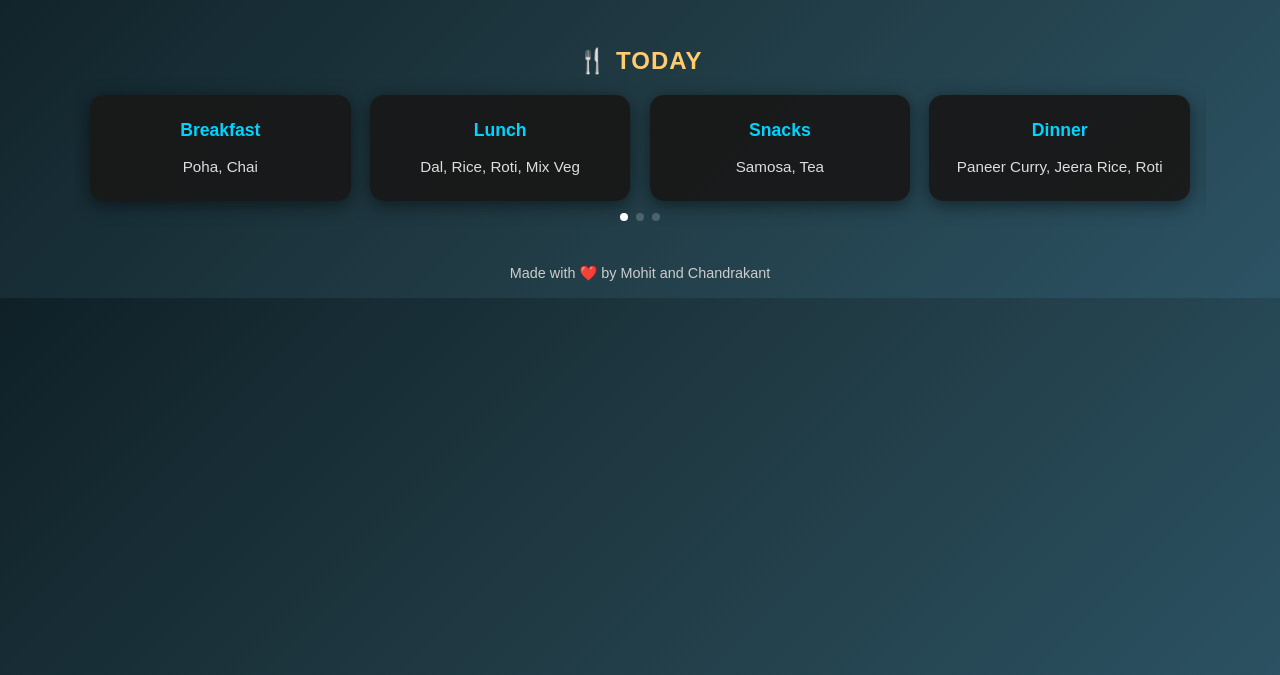
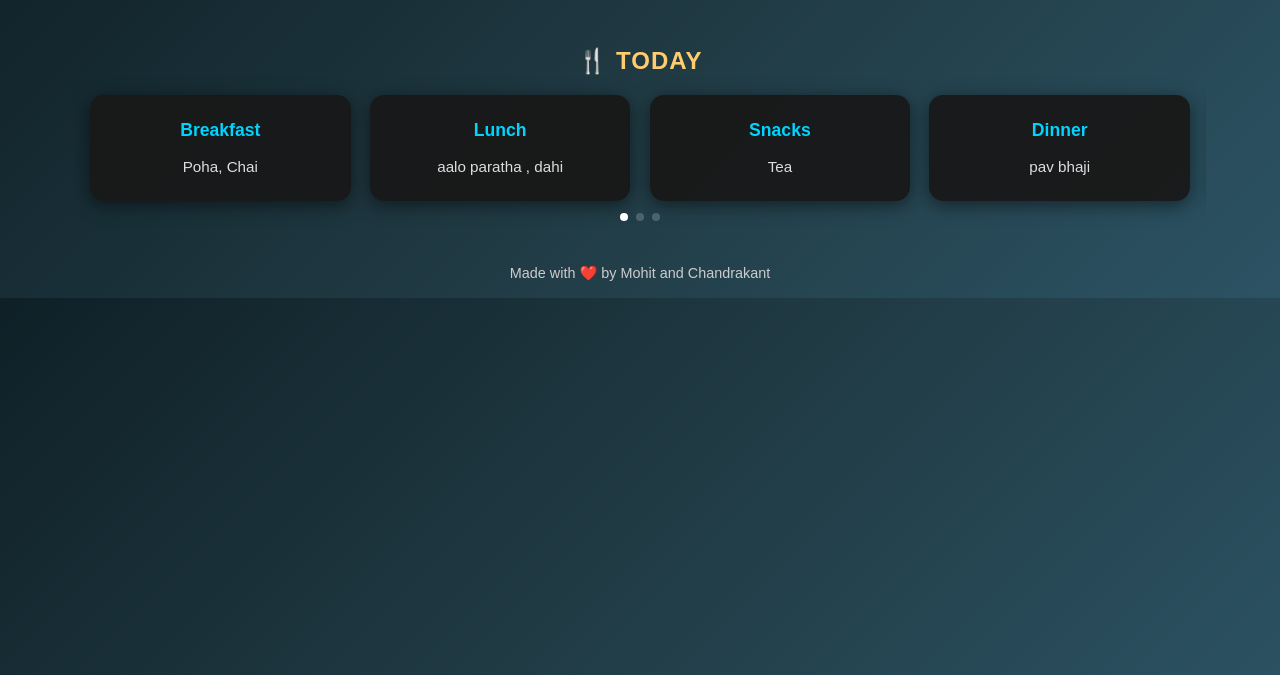
Before and after one commit to mgck0creation-source/mohitchandu.github.io, a plain HTML site: page index.html in a window 1280 px wide. Shown: the part 125-800 px from the top of the page. Drawn offline with nearby package versions, Linux system fonts and the light colour scheme.

Commit message:
Update index.html
add

```diff
--- a/index.html
+++ b/index.html
@@ -133,9 +133,9 @@
         <div class="day-label">🍴 Today</div>
         <div class="meals-grid">
           <div class="meal"><h3>Breakfast</h3><p>Poha, Chai</p></div>
-          <div class="meal"><h3>Lunch</h3><p>Dal, Rice, Roti, Mix Veg</p></div>
-          <div class="meal"><h3>Snacks</h3><p>Samosa, Tea</p></div>
-          <div class="meal"><h3>Dinner</h3><p>Paneer Curry, Jeera Rice, Roti</p></div>
+          <div class="meal"><h3>Lunch</h3><p>aalo paratha , dahi</p></div>
+          <div class="meal"><h3>Snacks</h3><p> Tea</p></div>
+          <div class="meal"><h3>Dinner</h3><p>pav bhaji</p></div>
         </div>
       </div>
 
@@ -146,7 +146,7 @@
           <div class="meal"><h3>Breakfast</h3><p>Idli, Sambar, Coconut Chutney</p></div>
           <div class="meal"><h3>Lunch</h3><p>Rajma, Rice, Roti, Salad</p></div>
           <div class="meal"><h3>Snacks</h3><p>Pasta, Cold Drink</p></div>
-          <div class="meal"><h3>Dinner</h3><p>Chicken Curry, Roti, Rice</p></div>
+          <div class="meal"><h3>Dinner</h3><p>, Roti, Rice</p></div>
         </div>
       </div>
 
```
